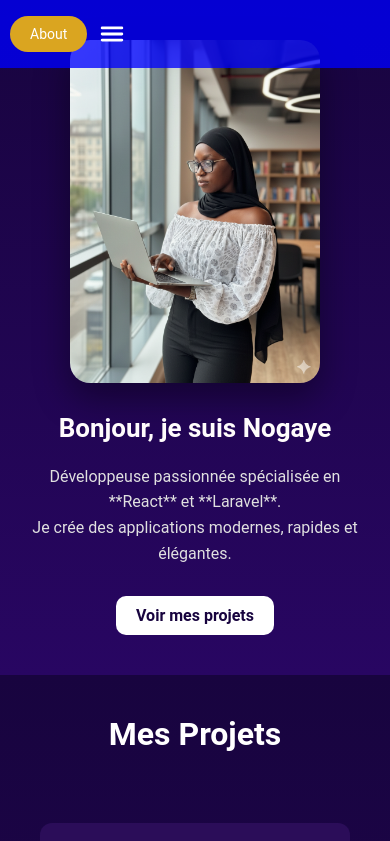
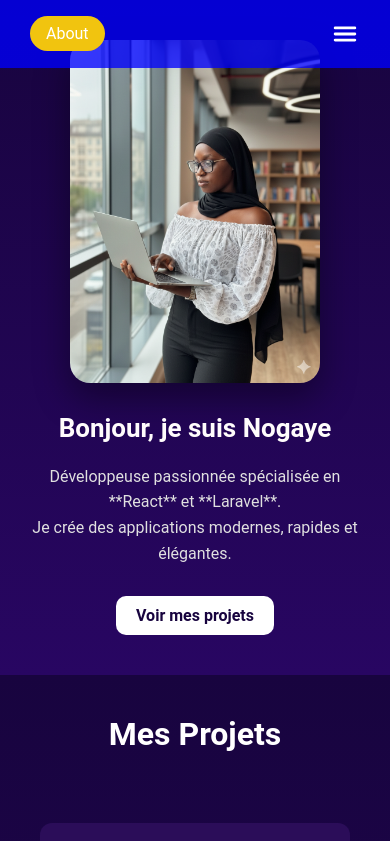
Before and after one commit to noksniang5336-cell/porfolio, a React app: page / in a window 390 px wide. Shown: the top 841 px of the page. Built offline with nearby package versions, Linux system fonts and the light colour scheme; the HTML template or start-up script is replaced by a standard one.

Commit message:
premier commit

```diff
--- a/src/index.css
+++ b/src/index.css
@@ -126,14 +126,28 @@ nav h1 {
 .lien {
   display: none;
 }
+.menu {
+  display: flex;
+  justify-content: space-between; /* Espace maximum entre les deux éléments */
+  align-items: center;           /* Aligne verticalement au centre */
+  width: 100%;                   /* Important pour occuper toute la largeur */
+  padding: 15px 20px;            /* Ajustez l'espacement sur les bords */
+  box-sizing: border-box;        /* Évite le défilement horizontal */
+}
 
 .about {
-  background-color: goldenrod;
-  color: white;
-  padding: 10px 20px ;
+  /* Votre style actuel pour le bouton jaune */
+  background-color: #f1c40f;
+  padding: 8px 16px;
   border-radius: 20px;
-font-size: 14px;
+  cursor: pointer;
 }
+
+.burguer {
+  cursor: pointer;
+  /* L'icône sera automatiquement poussée à droite par le parent flex */
+}
+
 
 
 }
```
